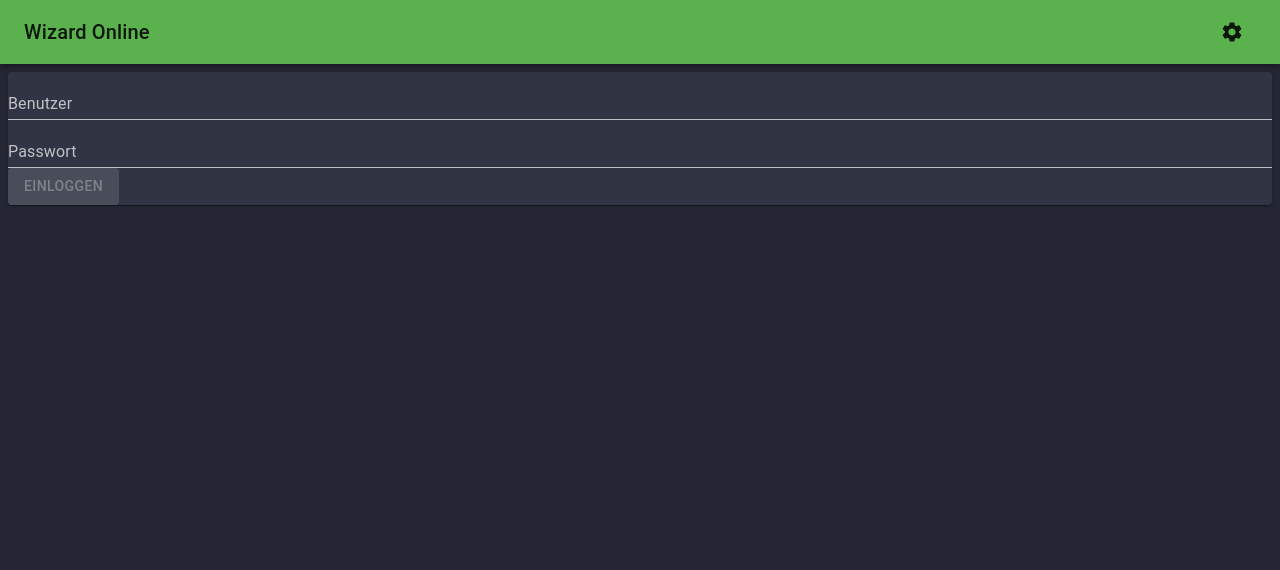
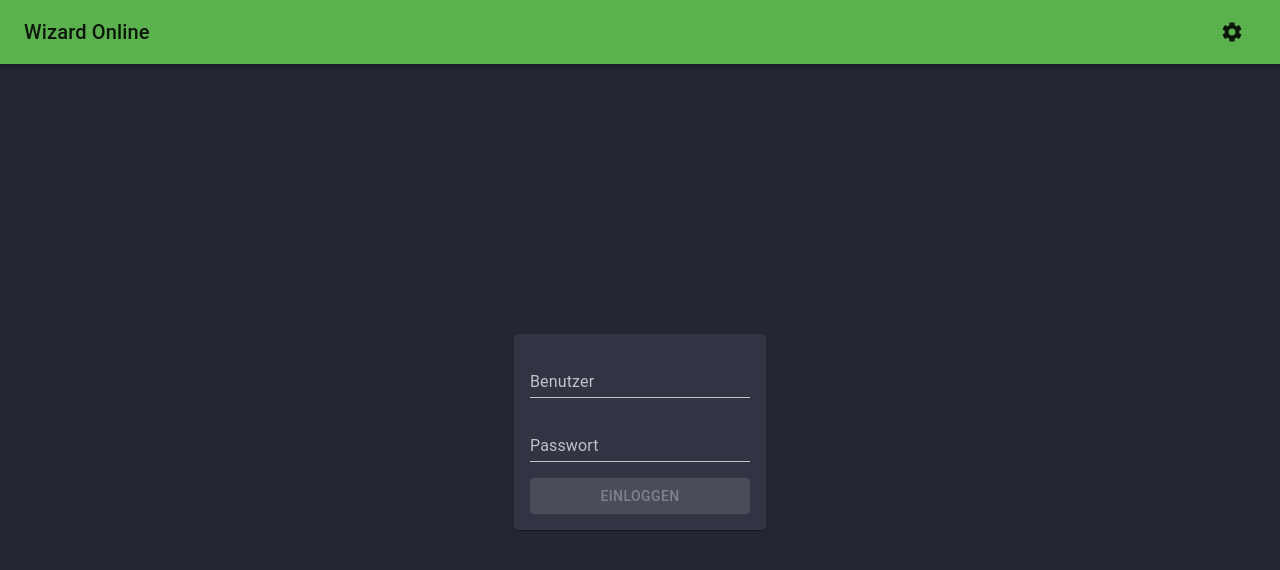
Before and after one commit to terrakuh/Wizard, a React (Create React App) app in the folder frontend/: page /login in a window 1280 px wide. Shown: the top 570 px of the page. Built offline with nearby package versions, Linux system fonts and the light colour scheme.

Commit message:
Tidy login and register UI

```diff
--- a/frontend/src/game/Hand.tsx
+++ b/frontend/src/game/Hand.tsx
@@ -1,5 +1,4 @@
 import { makeStyles } from "@material-ui/core"
-import { useRef, useState } from "react"
 import { PlayableCard } from "../types"
 import Card from "./Card"
 import AutoSizer from "react-virtualized-auto-sizer"
--- a/frontend/src/login/Login.tsx
+++ b/frontend/src/login/Login.tsx
@@ -1,5 +1,5 @@
 import React from "react"
-import { Button, makeStyles, Paper, TextField } from "@material-ui/core"
+import { Button, makeStyles, Paper, TextField, Theme } from "@material-ui/core"
 import gql from "graphql-tag"
 import { useLazyQuery, useMutation } from "@apollo/client"
 import { Loading } from "../util"
@@ -9,6 +9,7 @@ import { generatePasswordHash } from "../util/security"
 import { useHistory } from "react-router"
 
 export default function Login() {
+	const classes = useStyles()
 	const history = useHistory()
 	const { enqueueSnackbar } = useSnackbar()
 	const [loggingIn, setLogginIn] = React.useState(false)
@@ -26,7 +27,6 @@ export default function Login() {
 				enqueueSnackbar(err, { variant: "error" })
 				return
 			}
-			console.log({ passwordHash })
 
 			login({ variables: { name, passwordHash } })
 				.then(() => enqueueSnackbar("Erfolgreich eingeloggt", { variant: "success" }))
@@ -41,7 +41,8 @@ export default function Login() {
 	})
 
 	return (
-		<Paper>
+		<div className={classes.root}>
+			<Paper className={classes.paper}>
 				<Loading loading={loading || loggingIn} />
 
 				<TextField
@@ -65,12 +66,24 @@ export default function Login() {
 					Einloggen
 			</Button>
 			</Paper>
+		</div>
 	)
 }
 
-const useStyles = makeStyles({
-
-})
+const useStyles = makeStyles((theme: Theme) => ({
+	root: {
+		display: "flex",
+		alignItems: "center",
+		justifyContent: "center",
+		height: "100%"
+	},
+	paper: {
+		display: "flex",
+		flexDirection: "column",
+		gap: theme.spacing(2),
+		padding: theme.spacing(2)
+	}
+}))
 
 interface GetLoginInformation {
 	loginInformation: {
--- a/frontend/src/login/Register.tsx
+++ b/frontend/src/login/Register.tsx
@@ -1,5 +1,5 @@
 import { useMutation } from "@apollo/client"
-import { Button, TextField } from "@material-ui/core"
+import { Button, makeStyles, Paper, TextField, Theme } from "@material-ui/core"
 import gql from "graphql-tag"
 import React from "react"
 import { useHistory, useParams } from "react-router"
@@ -9,6 +9,7 @@ import { Loading } from "../util"
 import { useSnackbar } from "notistack"
 
 export default function Register() {
+	const classes = useStyles()
 	const { enqueueSnackbar } = useSnackbar()
 	const history = useHistory()
 	const urlToken = useParams<{ token?: string }>().token
@@ -20,9 +21,8 @@ export default function Register() {
 	const [registerUser] = useMutation(REGISTER_USER)
 
 	return (
-		<div>
-			<Loading loading={loading} />
-
+		<div className={classes.root}>
+			<Paper className={classes.paper}>
 				<TextField
 					value={name}
 					onChange={ev => setName(ev.target.value)}
@@ -82,9 +82,27 @@ export default function Register() {
 					color="primary">
 					Registrieren
 				</Button>
+			</Paper>
+
+			<Loading loading={loading} />
 		</div>
 	)
 }
+
+const useStyles = makeStyles((theme: Theme) => ({
+	root: {
+		display: "flex",
+		alignItems: "center",
+		justifyContent: "center",
+		height: "100%"
+	},
+	paper: {
+		display: "flex",
+		flexDirection: "column",
+		gap: theme.spacing(2),
+		padding: theme.spacing(2)
+	}
+}))
 
 const REGISTER_USER = gql`
 	mutation ($name: String!, $passwordHash: String!, $salt: String!, $token: String!) {
--- a/frontend/src/util/RequiresLogin.tsx
+++ b/frontend/src/util/RequiresLogin.tsx
@@ -14,6 +14,9 @@ export default function RequiresLogin(props: Props) {
 	useQuery<Whoami>(WHOAMI, {
 		onCompleted(data) {
 			setIsLoggedIn(data.whoami != null)
+		},
+		onError() {
+			setIsLoggedIn(false)
 		}
 	})
 
```
Also changed, not shown: 1 other file (tests, documents, lock files or other folders). Lines whose indentation alone changed are shown as unchanged.
